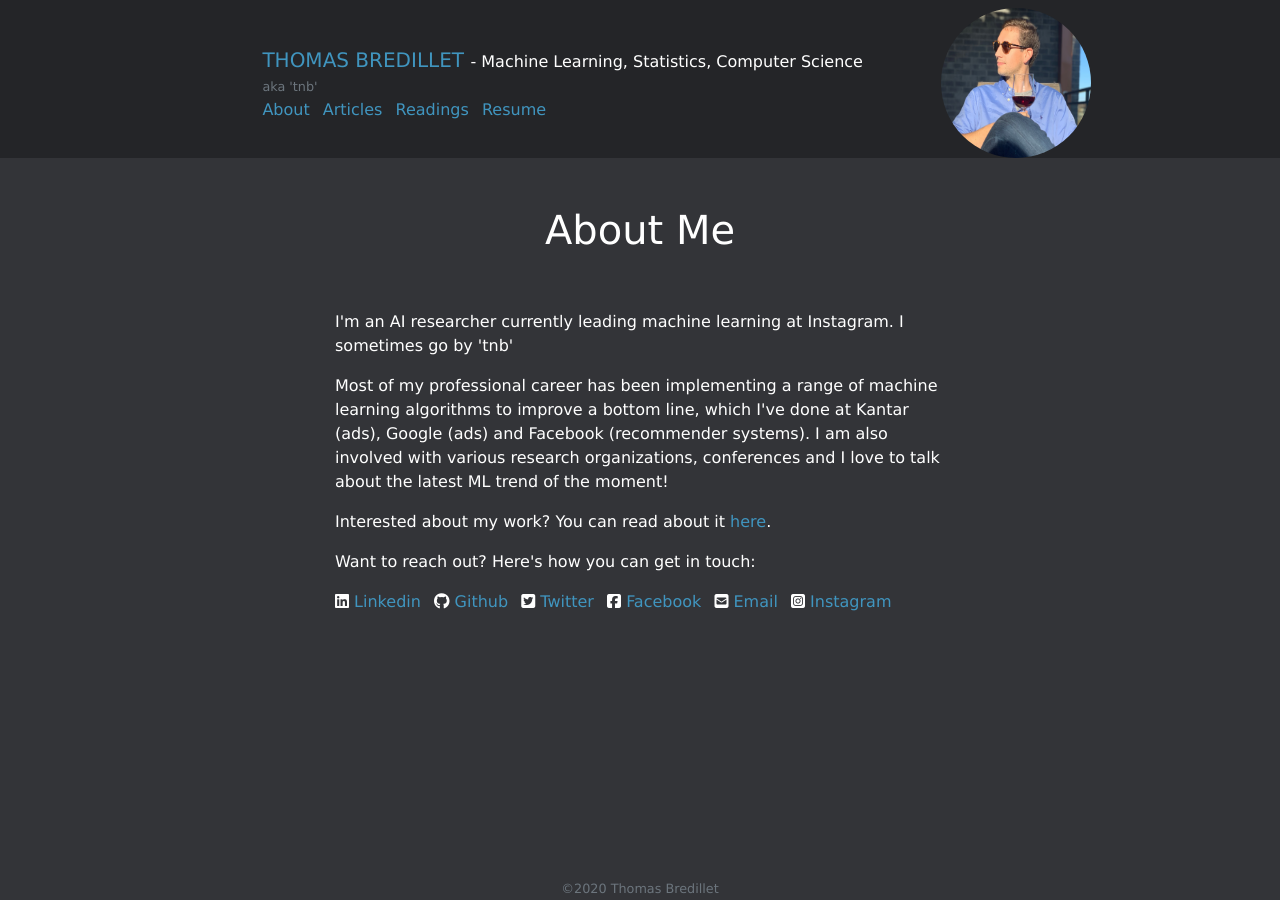
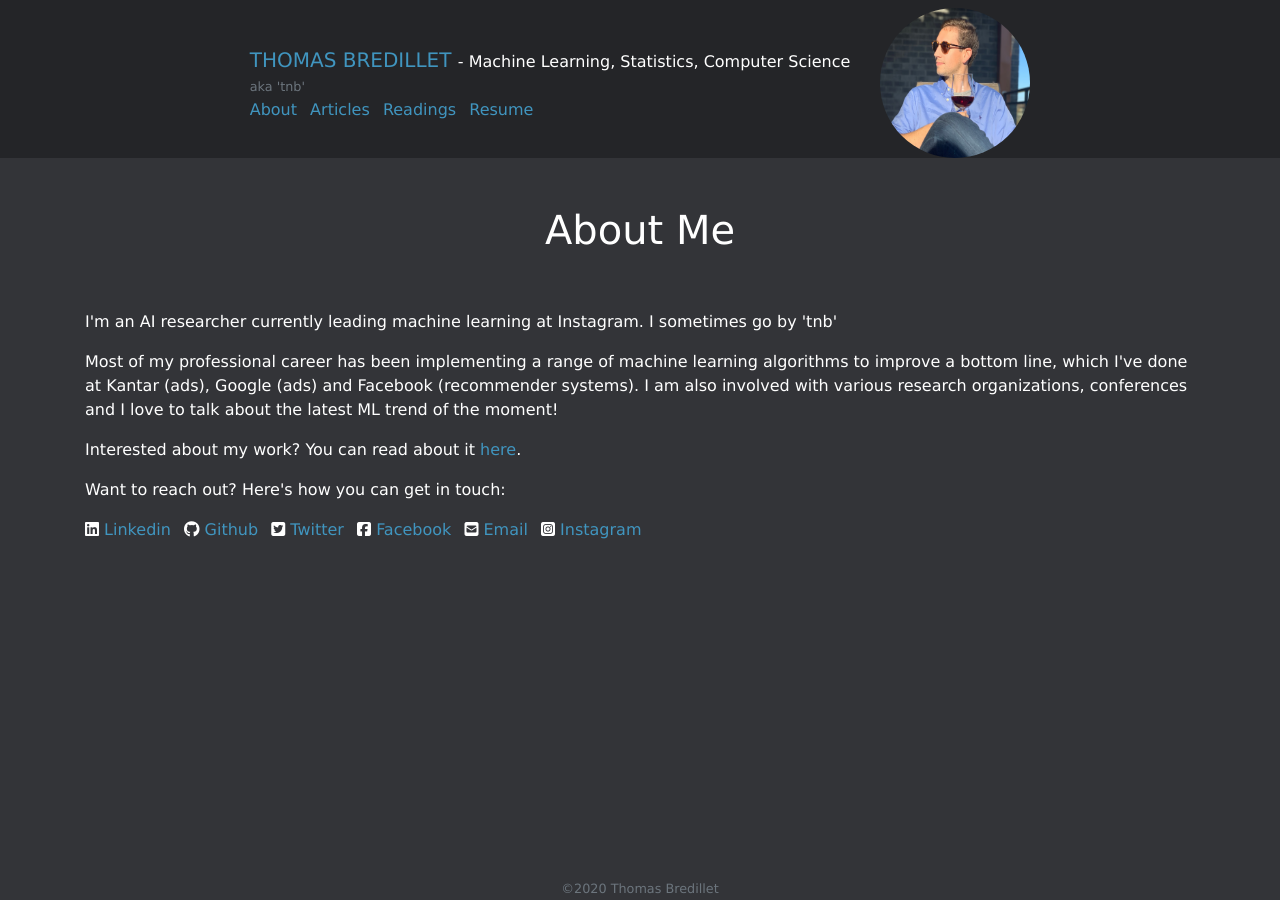
Before and after one commit to tnbred/tnbred.github.io, a Jekyll site: the page built from index.html, in a window 1280 px wide. Built offline with Jekyll 4.4.1, drawn with Linux system fonts in a browser that asks for light colours; nearby versions of some CDN libraries.

Commit message:
Adding responsivness

```diff
--- a/_includes/header.html
+++ b/_includes/header.html
@@ -21,7 +21,7 @@
       {% endfor %}
       </ul>
   </div>
-  <div class="col-1 ml-5 mt-2">
+  <div class="col-auto mt-2">
     <img src="/img/me.png" width="150" height="150" class="rounded-circle" alt="Thomas">
   </div>
 </div>
--- a/_layouts/default.html
+++ b/_layouts/default.html
@@ -4,12 +4,12 @@
 
   <body class="dark">
     <div class="container-fluid">
-      <header id="header">
       {% include header.html %}
-      </header>
-      <div id="main" class="row justify-content-center">
-        <div class="col-6">
-          {{ content }}
+      <div class="container-sm">
+        <div id="main" class="row justify-content-center">
+          <div class="col-auto">
+            {{ content }}
+          </div>
         </div>
       </div>
       <footer id="footer" class="fixed-bottom">
```
